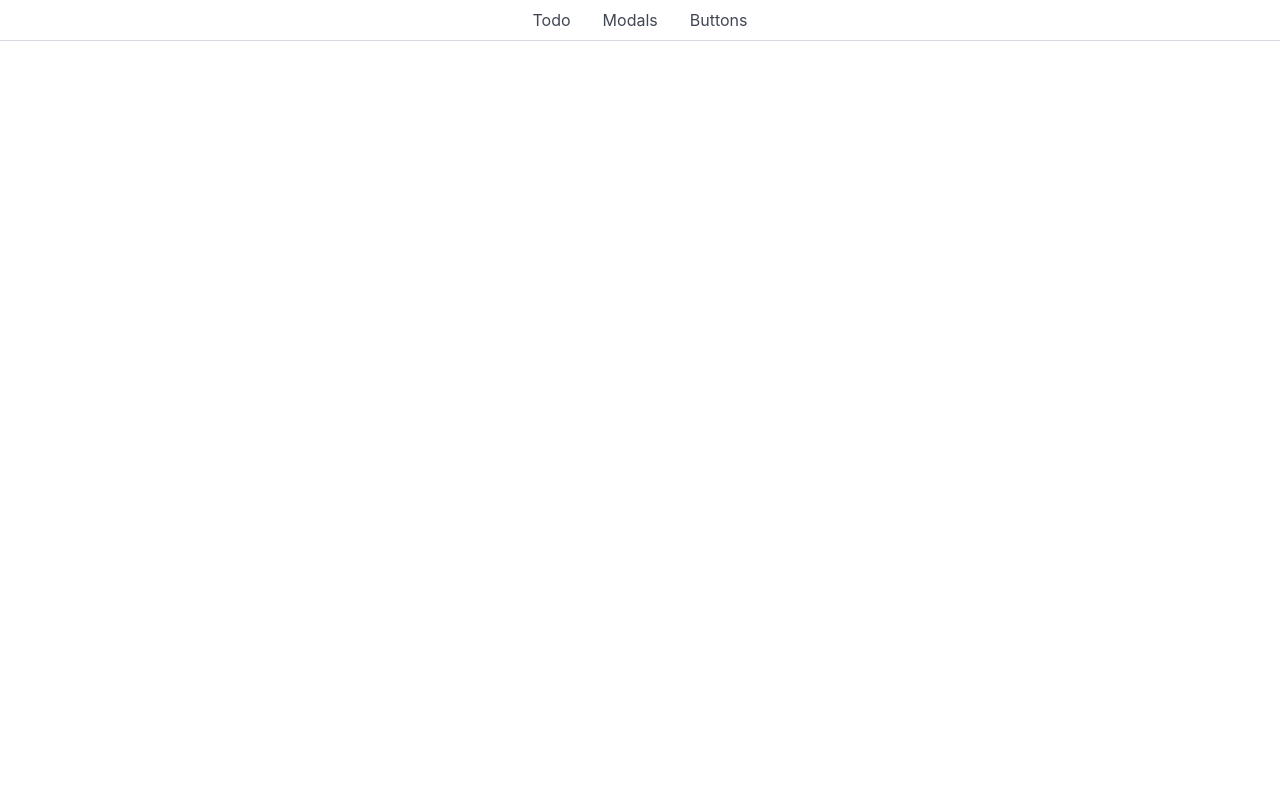
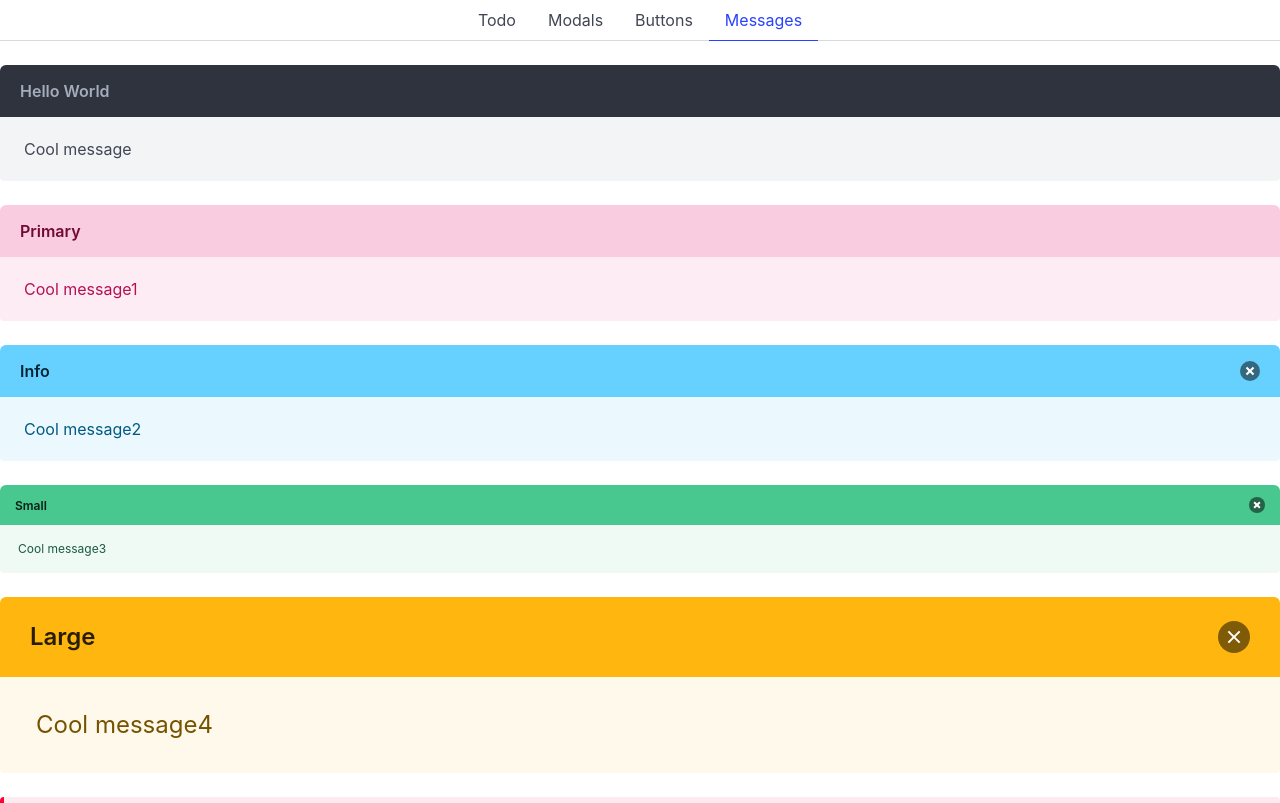
Before and after one commit to EdRemets/learnfront, a Vue app: page /#/messages in a window 1280 px wide. Before the commit this address had no page. Shown: the top 803 px of the page. Built offline with nearby package versions, Linux system fonts and the light colour scheme.

Commit message:
add messages

```diff
--- /dev/null
+++ b/src/components/Message.vue
@@ -0,0 +1,39 @@
+<script setup>
+import { computed, ref } from 'vue';
+
+const props = defineProps({
+    class: {
+        type: String,
+        default: ''
+    },
+    color: String,
+    size: String,
+    title: String,
+    closable: Boolean,
+});
+
+let visible = ref(true);
+
+let computedClass = computed(() => {
+    let combined = props.class;
+    if(props.color) {
+        combined += ' is-' + props.color;
+    }
+    if(props.size) {
+        combined += ' is-' + props.size;
+    }
+    return combined;
+});
+
+</script>
+<template>
+    <article v-if="visible" class="message" :class="computedClass">
+        <div v-if="title" class="message-header">
+            <p>{{ title }}</p>
+            <button v-if="closable" class="delete" :class="size ? 'is-' + size : ''" @click="visible = false"></button>
+        </div>
+        <div class="message-body">
+            <slot></slot>
+        </div>
+    </article>
+</template>
--- a/src/index.js
+++ b/src/index.js
@@ -4,11 +4,13 @@ import App from './App.vue';
 import Todo from './pages/Todo.vue';
 import Modals from './pages/Modals.vue';
 import Buttons from './pages/Buttons.vue';
+import Messages from './pages/Messages.vue';
 
 const routes = [
     { path: '/', component: Todo, name: 'Todo' },
     { path: '/modals', component: Modals, name: 'Modals' },
     { path: '/buttons', component: Buttons, name: 'Buttons'},
+    { path: '/messages', component: Messages, name: 'Messages'},
 ];
 
 const router = createRouter({
--- /dev/null
+++ b/src/pages/Messages.vue
@@ -0,0 +1,15 @@
+<script setup>
+import Message from '../components/Message.vue';
+
+
+</script>
+
+<template>
+    <Message title="Hello World">Cool message</Message>
+    <Message class="is-primary" title="Primary">Cool message1</Message>
+    <Message color="info" title="Info" closable>Cool message2</Message>
+    <Message color="success" size="small" title="Small" closable>Cool message3</Message>
+    <Message color="warning" size="large" title="Large" closable>Cool message4</Message>
+    <Message color="danger">Cool message5</Message>
+    <Message color="dark" title="Dark">Cool message6</Message>
+</template>
```
